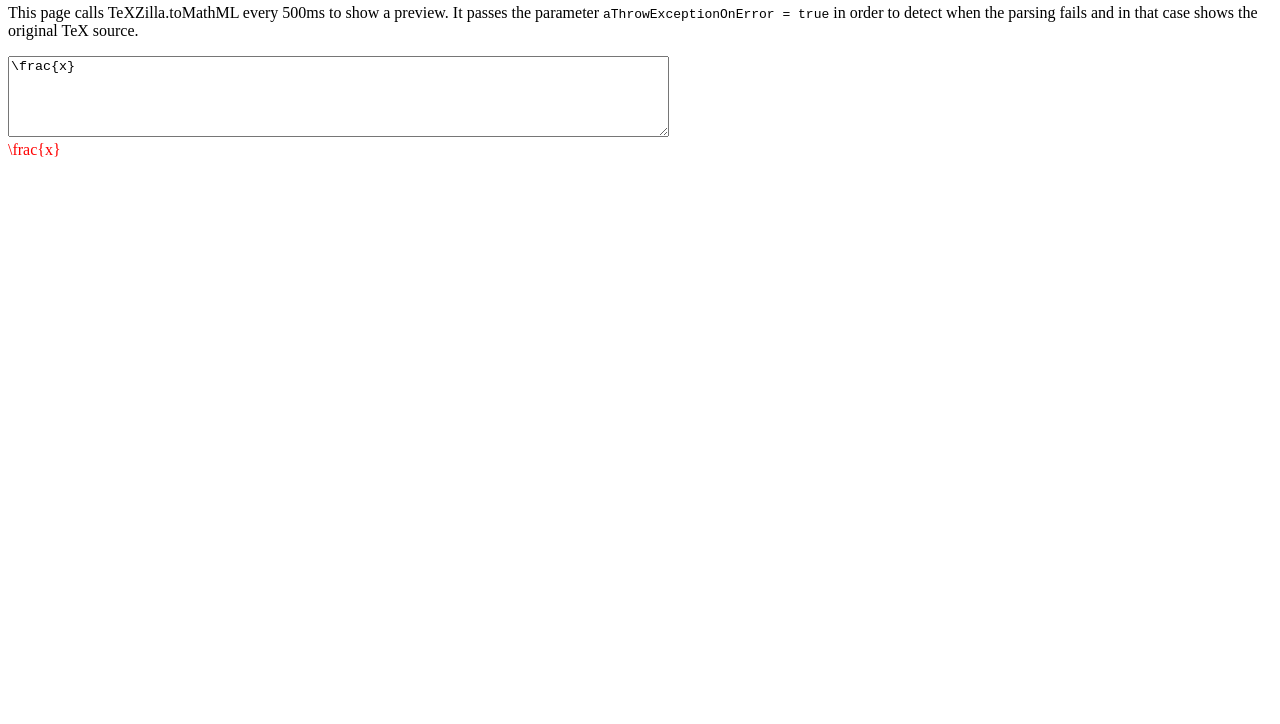
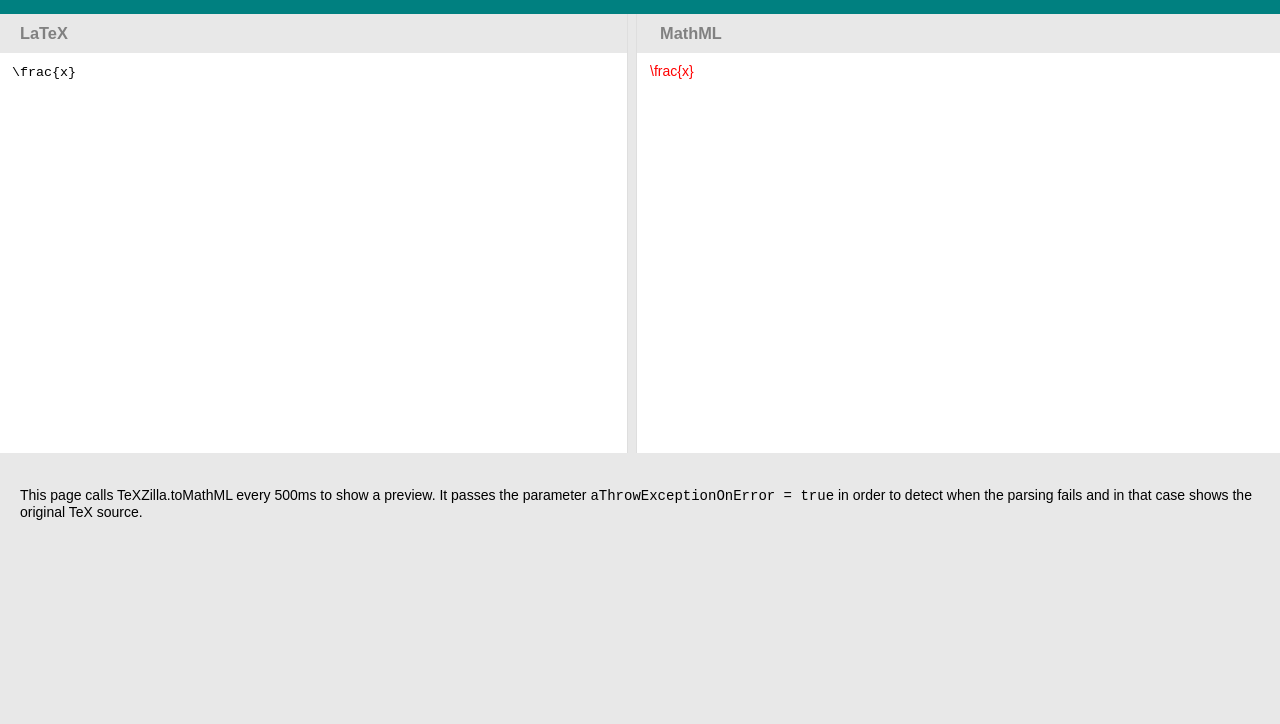
Before and after one commit to fred-wang/TeXZilla, a website: page examples/handleParsingError.html in a window 1280 px wide. Shown: the part 76-800 px from the top of the page. Drawn offline with Linux system fonts and the light colour scheme.

Commit message:
Add styles to all other pages

```diff
--- a/examples/handleParsingError.html
+++ b/examples/handleParsingError.html
@@ -29,19 +29,39 @@
         }
       }
     </script>
+    <link rel="stylesheet" href="/style.css">
   </head>
   <body onload="window.setInterval(refresh, 500)">
 
-    <h1>Handling Parsing Error</h1>
+    <header class="header">
+      <h1>Handling Parsing Error</h1>
+    </header>
+    <div class="interactive responsive row">
+      <div class="col col-50">
+        <header class="interactive__header">
+          <h3>LaTeX</h3>
+        </header>
+        <div class="interactive__text">
+          <textarea id="input" cols="80" rows="5">\frac{x}</textarea>
+        </div>
+      </div>
+      <div class="col col-50">
+        <header class="interactive__header">
+          <h3>MathML</h3>
+        </header>
+        <div class="interactive__text">
+          <div id="output"></div>
+        </div>
+      </div>
+    </div>
 
-    <p>This page calls TeXZilla.toMathML every 500ms to show a preview.
-      It passes the parameter <code>aThrowExceptionOnError = true</code> in
-      order to detect when the parsing fails and in that case shows the
-      original TeX source.</p>
+    <article class="info">
+      <p>This page calls TeXZilla.toMathML every 500ms to show a preview.
+        It passes the parameter <code>aThrowExceptionOnError = true</code> in
+        order to detect when the parsing fails and in that case shows the
+        original TeX source.</p>
+    </article>
 
-    <textarea id="input" cols="80" rows="5">\frac{x}</textarea>
-
-    <div id="output"></div>
 
   </body>
 </html>
--- a/style.css
+++ b/style.css
@@ -18,13 +18,37 @@ select{
   border: 0;
   height: 30px;
   margin-right: 10px;
+  margin-bottom: 4px;
   background: #cfcfcf;
+  max-width: 100%;
 }
 .row{
   display: flex;
+  width: 100%;
 }
 .col{
   flex: 1;
+}
+.col-50{
+  flex: 50%;
+  max-width: 50%;
+}
+.responsive{
+  display: block;
+}
+.responsive .col-50{
+  flex: 100%;
+  width: 100%;
+  max-width: 100%;
+}
+@media only screen and (min-width: 720px){
+  .responsive{
+    display: flex;
+  }
+  .responsive .col-50{
+    flex: 50%;
+    max-width: 50%;
+  }
 }
 .txtright{
   text-align: right;
@@ -36,9 +60,14 @@ select{
   text-align: center;
 }
 .header{
-  padding: 10px 40px;
+  padding: 10px 10px;
   background: #008080;
   color: white;
+}
+@media only screen and (min-width: 720px){
+  .header{
+    padding: 10px 40px;
+  }
 }
 .header__title{
   font-family: Times;
@@ -54,16 +83,27 @@ select{
   margin-top: 5px;
 }
 .controls{
-  padding: 10px 40px;
+  padding: 10px 10px;
   background: #676767;
   color: #aaa;
+}
+@media only screen and (min-width: 720px){
+  .controls{
+    padding: 10px 40px;
+  }
 }
 .controls a{
   color: #21d9d9;
 }
+@media only screen and (min-width: 720px){
+  .controls__font{
+    text-align: right;
+  }
+}
 .interactive{
   position: relative;
 }
+@media only screen and (min-width: 720px){
   .interactive::before{
     content: '';
     position: absolute;
@@ -73,6 +113,7 @@ select{
     background: #e8e8e8;
     border-left: solid thin #dedede;
     border-right: solid thin #dedede;
+  }
 }
 .interactive__header{
   padding: 10px 20px;
@@ -86,13 +127,15 @@ select{
   height: 400px;
   padding: 10px;
   background: white;
+  overflow: auto;
 }
 .interactive__text textarea{
   width: 100%;
   height: 100%;
   border: 0;
   resize: none;
+  outline: none;
 }
 .info{
-  padding: 40px;
+  padding: 20px;
 }
```
Also changed, not shown: examples/convertClientSide.html (+3 -0 lines), examples/convertClientSideDelimiters.html (+3 -0 lines), examples/customElement.html (+3 -0 lines), examples/getTeXSource.html (+3 -2 lines), examples/toImage.html (+4 -1 lines), examples/toImageWebGL.html (+7 -4 lines), index.html (+7 -7 lines). Lines whose indentation alone changed are shown as unchanged.
